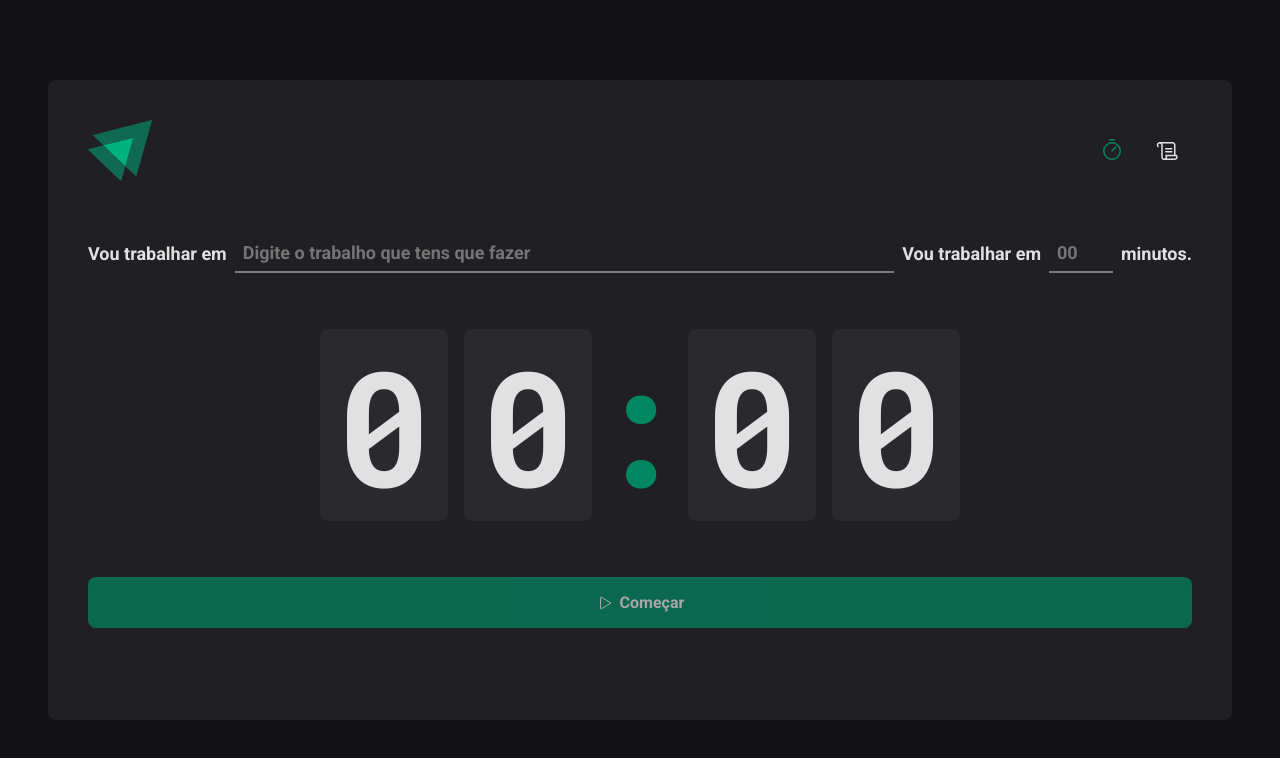
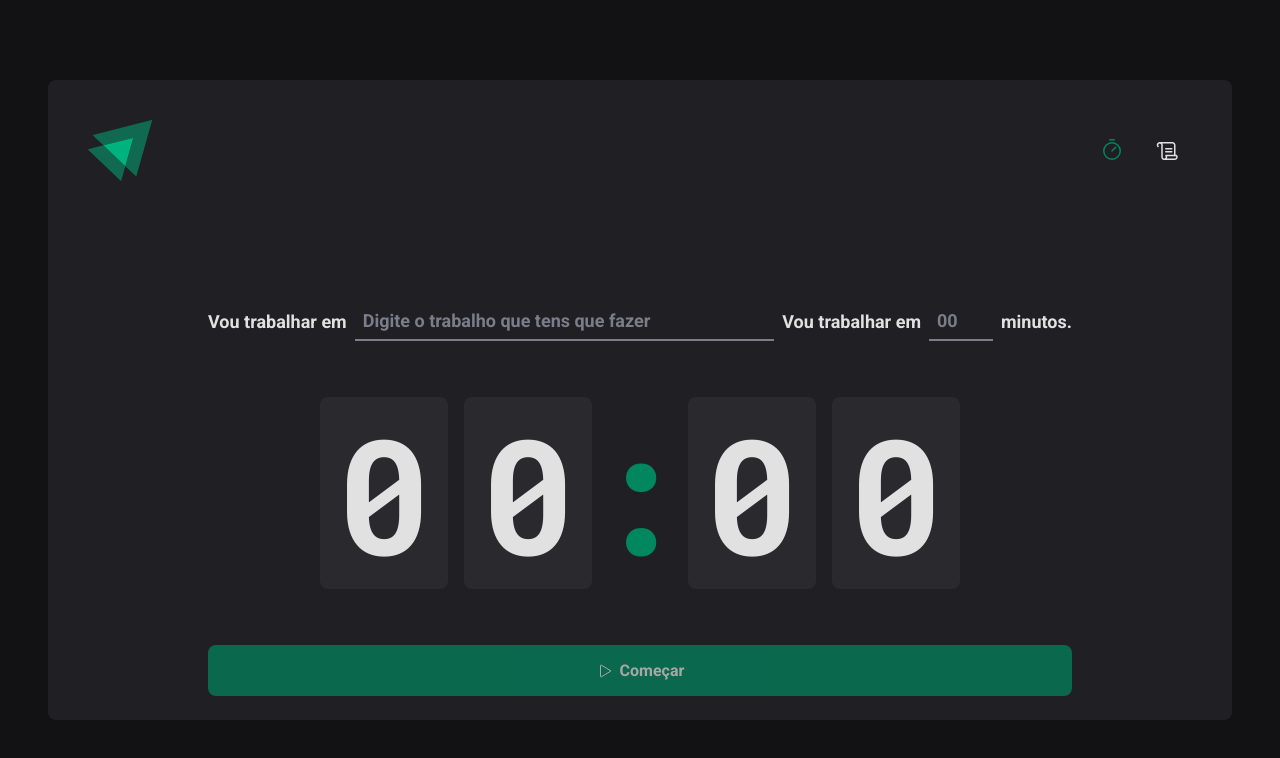
Before and after one commit to tiohs/GoBarber, a React (Vite) app in the folder Nivel 4/02_Criando_SPAS/timer/: page / in a window 1280 px wide. Shown: the top 758 px of the page. Built offline with nearby package versions, Linux system fonts and the light colour scheme.

Commit message:
feat: updade

```diff
--- a/Nivel 4/02_Criando_SPAS/timer/src/pages/History.tsx
+++ /dev/null
@@ -1,3 +0,0 @@
-export function History() {
-  return <h1>History</h1>
-}
--- a/Nivel 4/02_Criando_SPAS/timer/src/pages/Home/index.tsx
+++ b/Nivel 4/02_Criando_SPAS/timer/src/pages/Home/index.tsx
@@ -18,12 +18,20 @@ export function Home() {
           <TaskInput
             id="task"
             placeholder="Digite o trabalho que tens que fazer"
+            list="task-suggestions"
           />
+          <datalist id="task-suggestions">
+            <option value="Projeto 1" />
+          </datalist>
+
           <label htmlFor="minutesAmount">Vou trabalhar em</label>
           <MinutesAmountInput
             type="number"
             id="minutesAmount"
             placeholder="00"
+            step={5}
+            min={5}
+            max={60}
           />
           <span>minutos.</span>
         </FormContainer>
--- a/Nivel 4/02_Criando_SPAS/timer/src/pages/Home/styes.ts
+++ b/Nivel 4/02_Criando_SPAS/timer/src/pages/Home/styes.ts
@@ -3,6 +3,7 @@ import styled from 'styled-components'
 export const HomeContainer = styled.main`
   flex: 1;
 
+  padding: 7.5rem;
   display: flex;
   flex-direction: column;
   align-content: center;
@@ -37,9 +38,20 @@ const BaseInput = styled.input`
   font-size: inherit;
   padding: 0 0.5rem;
   color: ${(props) => props.theme['gray-100']};
+
+  &:focus {
+    box-shadow: none;
+    border-color: ${(props) => props.theme['gray-500']};
+  }
+  &::placeholder {
+    color: ${(props) => props.theme['gray-500']};
+  }
 `
 export const TaskInput = styled(BaseInput)`
   flex: 1;
+  &::-webkit-calendar-picker-indicador {
+    display: none !important;
+  }
 `
 
 export const MinutesAmountInput = styled(BaseInput)`
```
